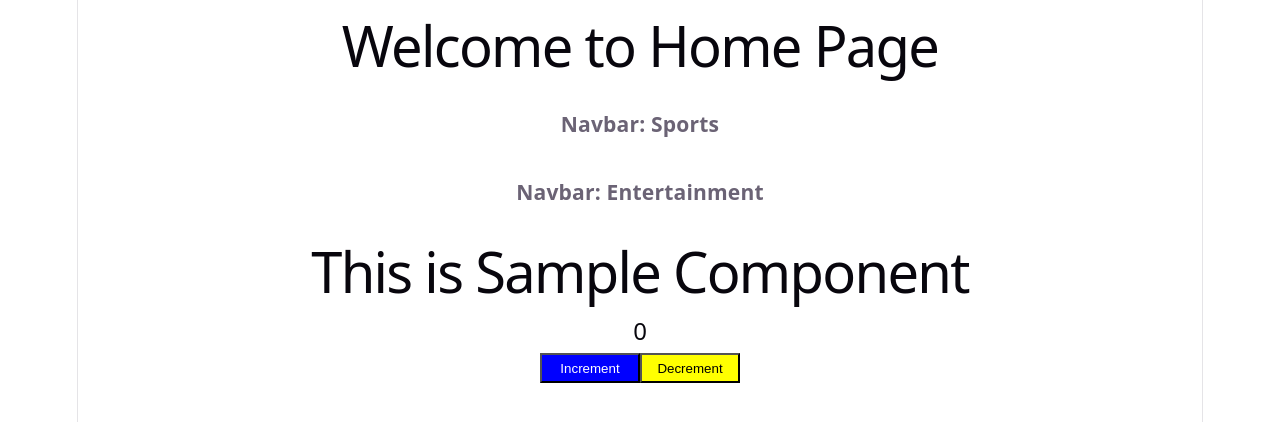
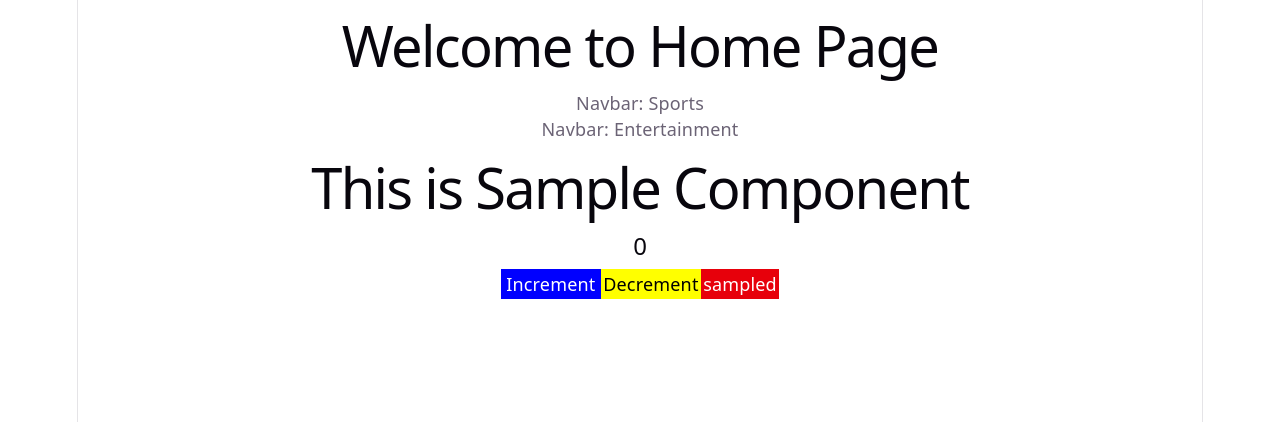
Before and after one commit to kartavya79/practice, a React (Vite) app in the folder react/: page / in a window 1280 px wide. Shown: the top 422 px of the page. Built offline with nearby package versions, Linux system fonts and the light colour scheme.

Commit message:
feat: add Tailwind CSS integration and update styling in Sample component

```diff
--- a/react/package.json
+++ b/react/package.json
@@ -12,8 +12,10 @@
   "dependencies": {
     "@emotion/react": "^11.14.0",
     "@emotion/styled": "^11.14.1",
+    "@tailwindcss/vite": "^4.2.2",
     "react": "^19.2.4",
-    "react-dom": "^19.2.4"
+    "react-dom": "^19.2.4",
+    "tailwindcss": "^4.2.2"
   },
   "devDependencies": {
     "@eslint/js": "^9.39.4",
--- a/react/src/components/sample.jsx
+++ b/react/src/components/sample.jsx
@@ -44,6 +44,7 @@ function Sample() {
       <button style={{ backgroundColor: "yellow", color: "black", width: "100px", height: "30px" }} onClick={() => setCount(count - 1)}>
         Decrement
       </button>
+      <button className='bg-red-600 p-0.5 text-white'>sampled</button>
     </div>
   )
 }
--- a/react/src/index.css
+++ b/react/src/index.css
@@ -1,3 +1,4 @@
+@import "tailwindcss";
 :root {
   --text: #6b6375;
   --text-h: #08060d;
--- a/react/vite.config.js
+++ b/react/vite.config.js
@@ -1,10 +1,11 @@
 import { defineConfig } from 'vite'
 import react from '@vitejs/plugin-react'
+import tailwindcss from '@tailwindcss/vite'
 
 // https://vite.dev/config/
 export default defineConfig({
   plugins: [react(
     {jsxImportSource:'@emotion/react'}
-  )],
+  ),tailwindcss()],
 
 })
```
Also changed, not shown: 1 other file (tests, documents, lock files or other folders).
